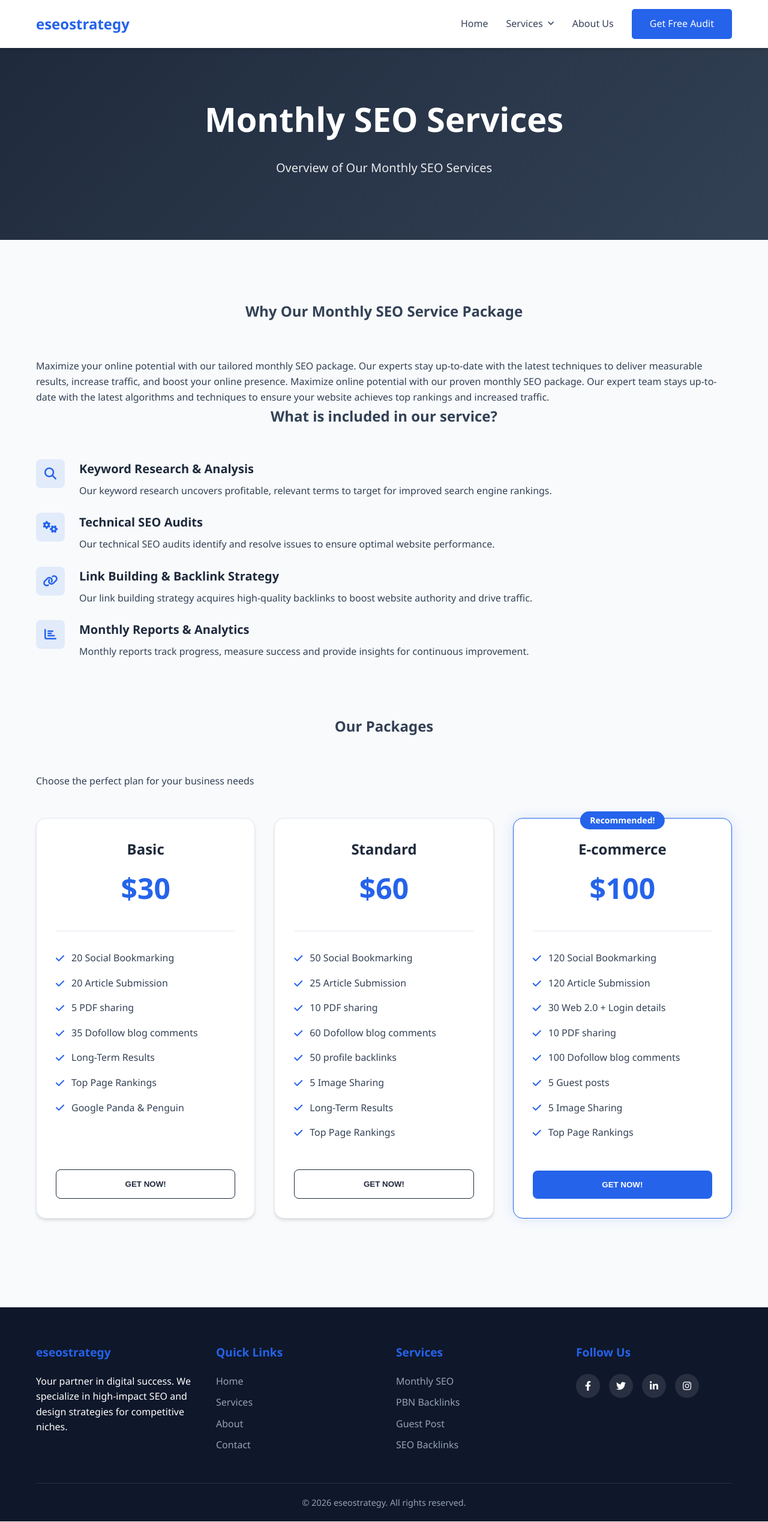
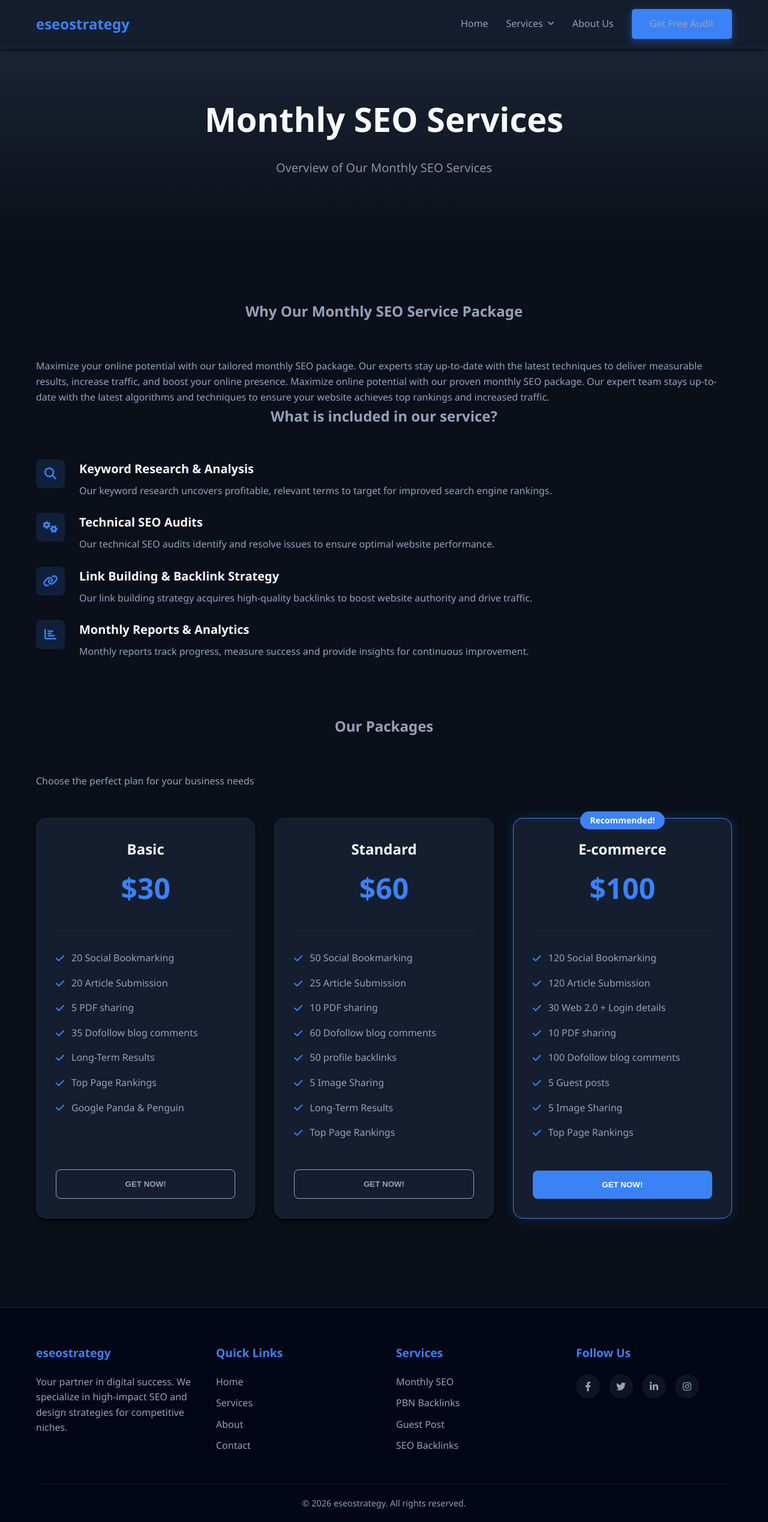
Before and after one commit to eseostrategy/File-Converter, a PHP site: page /monthly-seo.html in a window 1280 px wide. Shown: the whole page at 60% size. Run offline with PHP 8.4, Linux system fonts and the light colour scheme; some web fonts are replaced.

Commit message:
Convert site to HTML/CSS with Dark Theme
- Converted the legacy Node.js/Express app to a static HTML/CSS/JS site.
- Implemented a "Modern Dark" theme (Navy #0B0F19, Blue #3B82F6).
- Created 8 specific service pages (Monthly SEO, PBN, etc.) with relevant content.
- Updated the "Get In Touch" form on index.html and contact.html to include all service options.
- Replaced broken external placeholder images with a CSS-styled `.placeholder-box` component.
- Verified visual layout and functionality via Playwright scripts.

```diff
--- a/styles.css
+++ b/styles.css
@@ -1,13 +1,15 @@
 :root {
-    --primary-color: #2563EB;
-    --secondary-color: #1E293B;
-    --accent-color: #10B981;
-    --text-color: #334155;
-    --light-bg: #F8FAFC;
-    --white: #FFFFFF;
-    --footer-bg: #0F172A;
+    /* Dark Pro Theme Palette */
+    --primary-color: #3B82F6; /* Bright Blue */
+    --secondary-color: #F8FAFC; /* Off-white for headings */
+    --accent-color: #10B981; /* Green */
+    --text-color: #94A3B8; /* Slate 400 for body text */
+    --light-bg: #0B0F19; /* Deep Dark Background */
+    --white: #151E2F; /* Dark Blue-Grey for Cards/Header (replaces white) */
+    --footer-bg: #020617; /* Very Dark Navy */
+    --border-color: #1E293B; /* Slate 800 for borders */
     --transition: all 0.3s ease;
-    --shadow: 0 4px 6px -1px rgba(0, 0, 0, 0.1), 0 2px 4px -1px rgba(0, 0, 0, 0.06);
+    --shadow: 0 4px 6px -1px rgba(0, 0, 0, 0.5), 0 2px 4px -1px rgba(0, 0, 0, 0.3);
 }
 
 * {
@@ -51,6 +53,7 @@ header {
     width: 100%;
     top: 0;
     z-index: 1000;
+    border-bottom: 1px solid var(--border-color);
 }
 
 nav {
@@ -75,6 +78,7 @@ nav {
 .nav-links > a {
     font-weight: 500;
     transition: var(--transition);
+    color: var(--text-color);
 }
 
 .nav-links > a:hover {
@@ -106,6 +110,7 @@ nav {
     align-items: center;
     gap: 0.5rem;
     font-weight: 500;
+    color: var(--text-color);
 }
 
 .dropdown-toggle::after {
@@ -167,8 +172,8 @@ nav {
     align-items: center;
     justify-content: center;
     text-align: center;
-    background: linear-gradient(135deg, #1e293b 0%, #334155 100%);
-    color: var(--white);
+    background: radial-gradient(circle at center, #1e293b 0%, #0B0F19 100%);
+    color: var(--secondary-color);
     padding-top: 80px; /* Offset for fixed header */
 }
 
@@ -176,12 +181,14 @@ nav {
 .hero-page {
     height: 50vh;
     min-height: 400px;
+    background: linear-gradient(180deg, #1e293b 0%, #0B0F19 100%);
 }
 
 .hero-content h1 {
     font-size: 3.5rem;
     margin-bottom: 20px;
     font-weight: 800;
+    color: var(--secondary-color);
 }
 
 .hero-content p {
@@ -191,6 +198,7 @@ nav {
     margin-left: auto;
     margin-right: auto;
     opacity: 0.9;
+    color: var(--text-color);
 }
 
 .btn {
@@ -206,24 +214,26 @@ nav {
 
 .btn-primary {
     background-color: var(--primary-color);
-    color: var(--white);
+    color: #ffffff;
+    box-shadow: 0 4px 14px 0 rgba(59, 130, 246, 0.39);
 }
 
 .btn-primary:hover {
-    background-color: #1d4ed8;
+    background-color: #2563EB;
     transform: translateY(-2px);
+    box-shadow: 0 6px 20px rgba(59, 130, 246, 0.23);
 }
 
 .btn-secondary {
     background-color: transparent;
-    border: 2px solid var(--white);
-    color: var(--white);
+    border: 2px solid var(--text-color);
+    color: var(--text-color);
     margin-left: 15px;
 }
 
 .btn-secondary:hover {
-    background-color: var(--white);
-    color: var(--secondary-color);
+    background-color: var(--text-color);
+    color: var(--light-bg);
     transform: translateY(-2px);
 }
 
@@ -496,7 +515,7 @@ nav {
 }
 
 .feature-list-icon {
-    background-color: rgba(37, 99, 235, 0.1);
+    background-color: rgba(59, 130, 246, 0.15);
     color: var(--primary-color);
     width: 3rem;
     height: 3rem;
@@ -541,7 +560,7 @@ nav {
 
 .pricing-card {
     background-color: var(--white);
-    border: 1px solid #e2e8f0;
+    border: 1px solid var(--border-color);
     border-radius: 1rem;
     padding: 2rem;
     display: flex;
@@ -554,12 +573,12 @@ nav {
 .pricing-card:hover {
     transform: translateY(-0.5rem);
     border-color: var(--primary-color);
-    box-shadow: 0 10px 15px -3px rgba(0, 0, 0, 0.1);
+    box-shadow: 0 10px 15px -3px rgba(0, 0, 0, 0.3);
 }
 
 .pricing-card.recommended {
     border-color: var(--primary-color);
-    box-shadow: 0 0 20px rgba(37, 99, 235, 0.15);
+    box-shadow: 0 0 20px rgba(59, 130, 246, 0.2);
 }
 
 .pricing-badge {
@@ -579,7 +598,7 @@ nav {
     text-align: center;
     margin-bottom: 2rem;
     padding-bottom: 2rem;
-    border-bottom: 1px solid #e2e8f0;
+    border-bottom: 1px solid var(--border-color);
 }
 
 .pricing-title {
@@ -625,19 +644,19 @@ nav {
 
 .pricing-btn.primary {
     background-color: var(--primary-color);
-    color: var(--white);
+    color: #ffffff;
     border: none;
 }
 
 .pricing-btn.secondary {
     background-color: transparent;
-    border: 1px solid var(--secondary-color);
-    color: var(--secondary-color);
+    border: 1px solid var(--text-color);
+    color: var(--text-color);
 }
 
 .pricing-btn.secondary:hover {
-    background-color: var(--secondary-color);
-    color: var(--white);
+    background-color: var(--text-color);
+    color: var(--light-bg);
 }
 
 .pricing-btn:hover {
@@ -647,8 +666,9 @@ nav {
 /* Footer */
 footer {
     background-color: var(--footer-bg);
-    color: var(--white);
+    color: var(--text-color);
     padding: 60px 0 20px;
+    border-top: 1px solid var(--border-color);
 }
 
 .footer-content {
@@ -685,23 +705,25 @@ footer {
 .social-links a {
     width: 40px;
     height: 40px;
-    background-color: rgba(255, 255, 255, 0.1);
+    background-color: rgba(255, 255, 255, 0.05);
     display: flex;
     align-items: center;
     justify-content: center;
     border-radius: 50%;
     transition: var(--transition);
+    color: var(--text-color);
 }
 
 .social-links a:hover {
     background-color: var(--primary-color);
+    color: #ffffff;
 }
 
 .footer-bottom {
     text-align: center;
     padding-top: 20px;
-    border-top: 1px solid rgba(255, 255, 255, 0.1);
-    color: #94a3b8;
+    border-top: 1px solid rgba(255, 255, 255, 0.05);
+    color: var(--text-color);
     font-size: 0.9rem;
 }
 
```
Also changed, not shown: other parts of styles.css (+47 -21 lines), contact.html (+7 -2 lines), index.html (+12 -5 lines).
